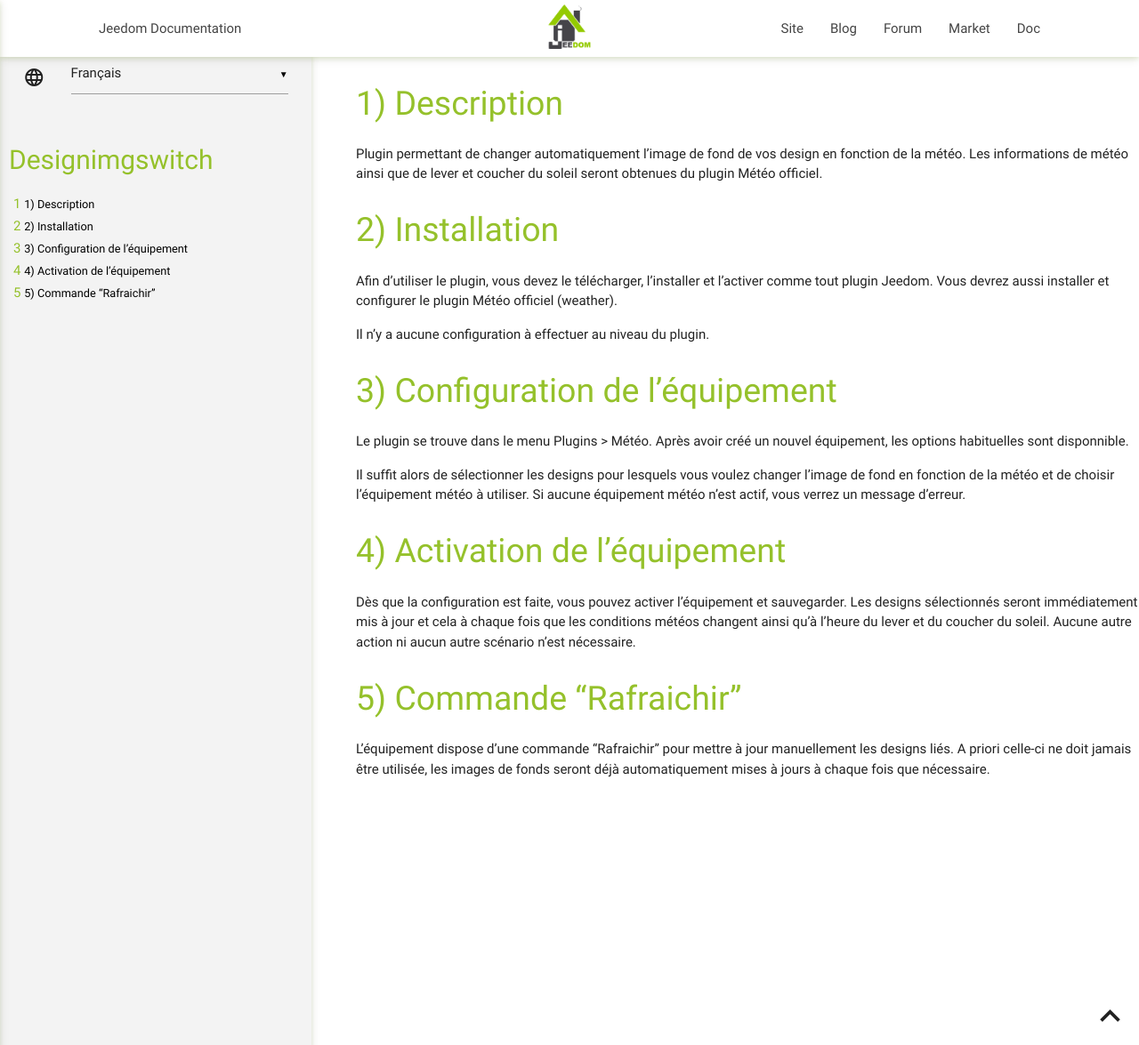
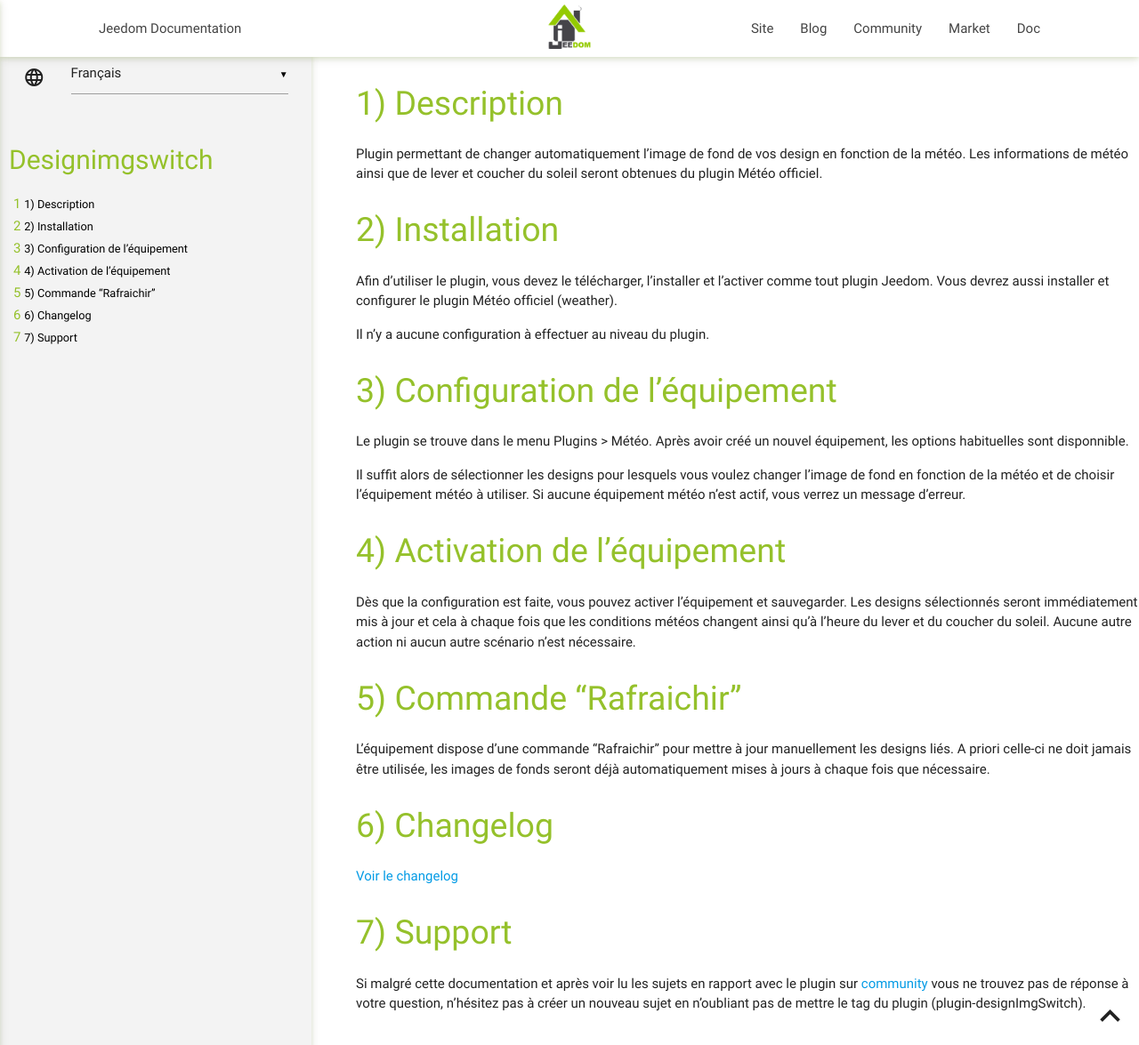
Before and after one commit to hugoKs3/jeedom-designImgSwitch, a Jekyll site: the page built from docs/fr_FR/index.md, in a window 1280 px wide and 1175 px high. Shown: the whole window at 89% size. Built offline with Jekyll 4.4.1, drawn with Linux system fonts in a browser that asks for light colours.

Commit message:
update link to community

```diff
--- a/docs/_config.yml
+++ b/docs/_config.yml
@@ -20,11 +20,5 @@ title: "designImgSwitch"
 description: "Ceci est la documentation du plugin designImgSwitch de la solution domotique Jeedom."
 author: "Mips2648"
 image: https://www.jeedom.com/site/logo.png
-twitter:
-  username: Jeedom_domotic
-social:
-  name: Jeedom
-  links:
-    - https://twitter.com/Jeedom_domotic
-    - https://www.facebook.com/Jeedom-249936178537210/
-    - https://github.com/jeedom
+forum: https://community.jeedom.com/tags/plugin-designImgSwitch
+tagPlugin: plugin-designImgSwitch
--- a/docs/_layouts/default.html
+++ b/docs/_layouts/default.html
@@ -19,13 +19,13 @@
         <ul class="right hide-on-med-and-down">
           <li><a href="https://www.jeedom.com/site">Site</a></li>
           <li><a href="https://www.jeedom.com/blog">Blog</a></li>
-          <li><a href="https://www.jeedom.com/forum">Forum</a></li>
+          <li><a href="{{site.forum}}">Community</a></li>
           <li><a href="https://www.jeedom.com/market">Market</a></li>
           <li class="active"><a href="https://www.jeedom.com/doc">Doc</a></li>
         </ul>
         <ul class="side-nav" id="nav-mobile">
           <li><a href="https://www.jeedom.com/blog">Blog</a></li>
-          <li><a href="https://www.jeedom.com/forum">Forum</a></li>
+          <li><a href="{{site.forum}}">Community</a></li>
           <li><a href="https://www.jeedom.com/market">Market</a></li>
           <li class="active"><a href="https://www.jeedom.com/doc">Doc</a></li>
         </ul>
--- a/docs/fr_FR/index.md
+++ b/docs/fr_FR/index.md
@@ -34,3 +34,11 @@ Aucune autre action ni aucun autre scénario n'est nécessaire.
 
 L'équipement dispose d'une commande "Rafraichir" pour mettre à jour manuellement les designs liés.
 A priori celle-ci ne doit jamais être utilisée, les images de fonds seront déjà automatiquement mises à jours à chaque fois que nécessaire.
+
+# Changelog
+
+[Voir le changelog](./changelog)
+
+# Support
+
+Si malgré cette documentation et après voir lu les sujets en rapport avec le plugin sur [community]({{site.forum}}) vous ne trouvez pas de réponse à votre question, n'hésitez pas à créer un nouveau sujet en n'oubliant pas de mettre le tag du plugin ({{site.tagPlugin}}).
--- a/plugin_info/info.json
+++ b/plugin_info/info.json
@@ -9,7 +9,7 @@
 	"hasDependency" : false,
 	"hasOwnDeamon" : false,
 	"maxDependancyInstallTime" : 0,
-	"changelog" : "https://mips2648.github.io/jeedom-designImgSwitch/changelog/",
+	"changelog" : "https://mips2648.github.io/jeedom-designImgSwitch/#language#/changelog/",
 	"documentation" : "https://mips2648.github.io/jeedom-designImgSwitch/#language#/",
 	"link" : {
 		"forum":"https://community.jeedom.com/tags/plugin-designimgswitch",
```
Also changed, not shown: docs/fr_FR/changelog.md (added, +16 -0 lines).
